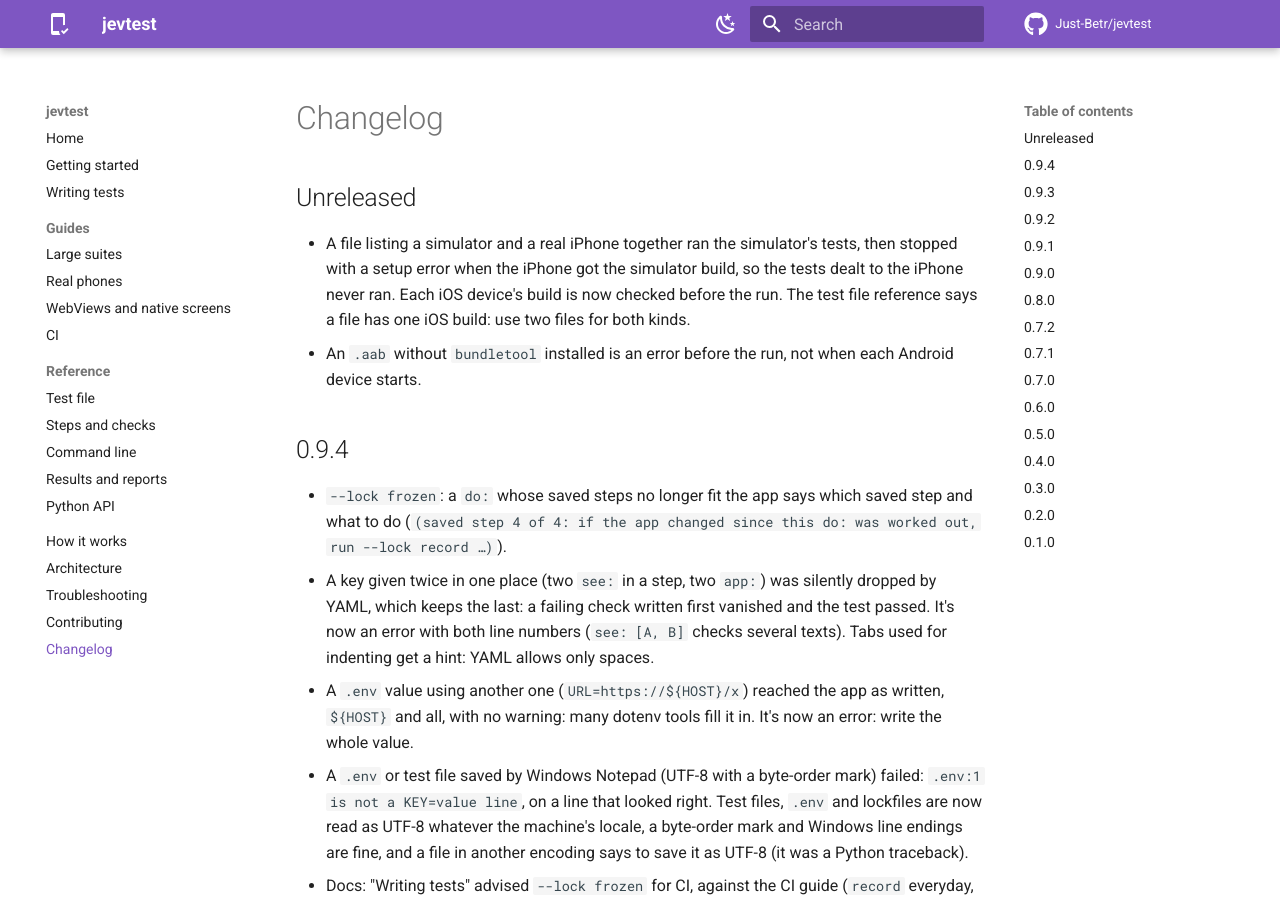
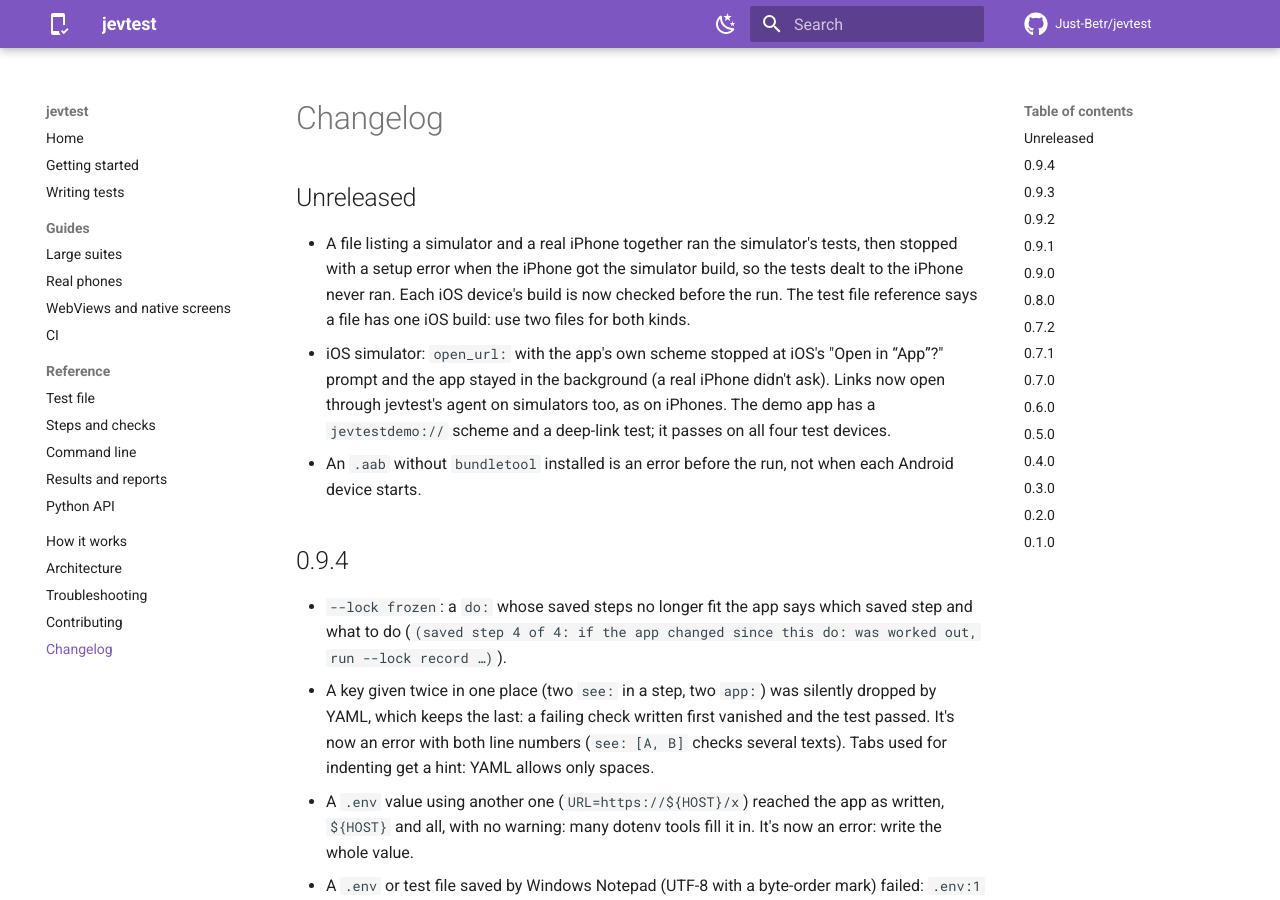
Before and after one commit to Just-Betr/jevtest, an MkDocs documentation site: the page built from docs/changelog.md, in a window 1280 px wide and 900 px high. Built offline with MkDocs 1.6.1 and Material for MkDocs 9.7.7, drawn with Linux system fonts in a browser that asks for light colours; comment, search, counter and statistics services are not loaded.

Commit message:
iOS simulator: open links through the agent (simctl made iOS ask first); demo deep link
Co-Authored-By: Claude Opus 5.5 <noreply@anthropic.com>

```diff
--- a/CHANGELOG.md
+++ b/CHANGELOG.md
@@ -5,6 +5,9 @@
 - A file listing a simulator and a real iPhone together ran the simulator's tests, then stopped with a setup error
   when the iPhone got the simulator build, so the tests dealt to the iPhone never ran. Each iOS device's build is now
   checked before the run. The test file reference says a file has one iOS build: use two files for both kinds.
+- iOS simulator: `open_url:` with the app's own scheme stopped at iOS's "Open in “App”?" prompt and the app stayed in
+  the background (a real iPhone didn't ask). Links now open through jevtest's agent on simulators too, as on iPhones.
+  The demo app has a `jevtestdemo://` scheme and a deep-link test; it passes on all four test devices.
 - An `.aab` without `bundletool` installed is an error before the run, not when each Android device starts.
 
 ## 0.9.4
```
Also changed, not shown: docs/getting-started.md (+1 -1 lines), docs/guides/large-suites.md (+1 -1 lines), 5 other files.
